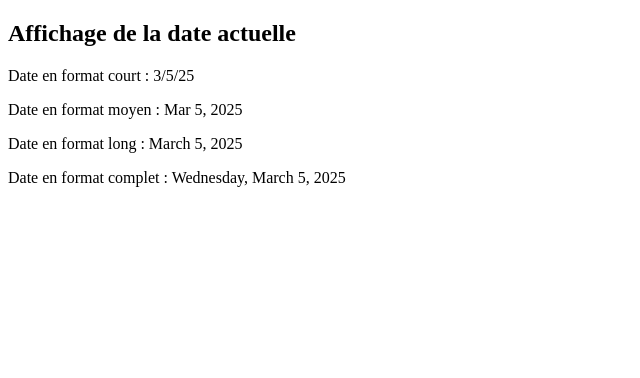
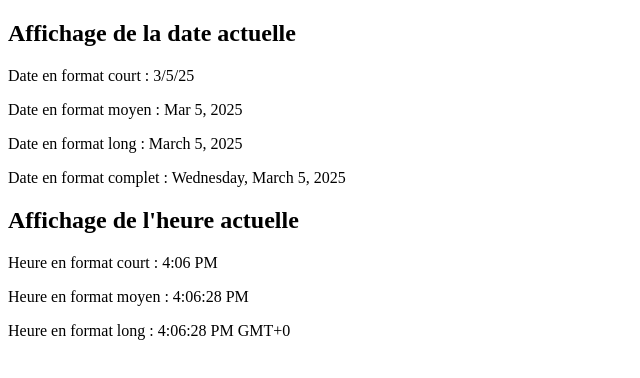
Before and after one commit to Dyl-DJM/angular-exploration, an Angular app: page / in a window 1280 px wide. Shown: the top 378 px of the page, without its empty margins (0-640 px from the left). Built offline with nearby package versions, Linux system fonts and the light colour scheme.

Commit message:
Added the pipe that displays time into many formats

```diff
--- a/src/app/pages/affichage-date/affichage-date.component.html
+++ b/src/app/pages/affichage-date/affichage-date.component.html
@@ -7,3 +7,11 @@
     <p>Date en format long : {{today | date: 'longDate'}}</p>
     <p>Date en format complet : {{today | date: 'fullDate'}}</p>
 </div>
+<div>
+    <h2>
+        Affichage de l'heure actuelle
+    </h2>
+    <p>Heure en format court : {{today | date: 'shortTime'}}</p>
+    <p>Heure en format moyen : {{today | date: 'mediumTime'}}</p>
+    <p>Heure en format long : {{today | date: 'longTime'}}</p>
+</div>
```
